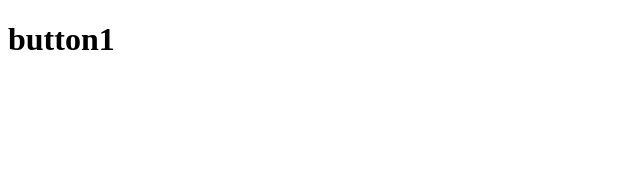
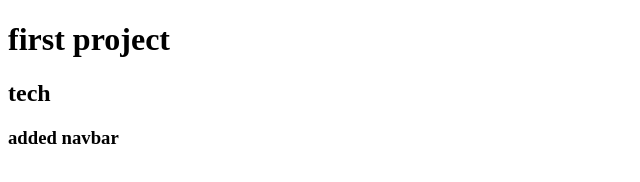
Before and after one commit to Rakeshchintu123/git2, a plain HTML site: page new.html in a window 1280 px wide. Shown: the whole page, without its empty margins (0-640 px from the left). Drawn offline with Linux system fonts and the light colour scheme.

Commit message:
added navabar

```diff
--- a/new.html
+++ b/new.html
@@ -6,6 +6,8 @@
     <title>Document</title>
 </head>
 <body>
-    <h1>button1</h1>
+    <h1>first project</h1>
+    <h2>tech</h2>
+    <h3>added navbar</h3>
 </body>
 </html>
```
Also changed, not shown: 1 other file.
